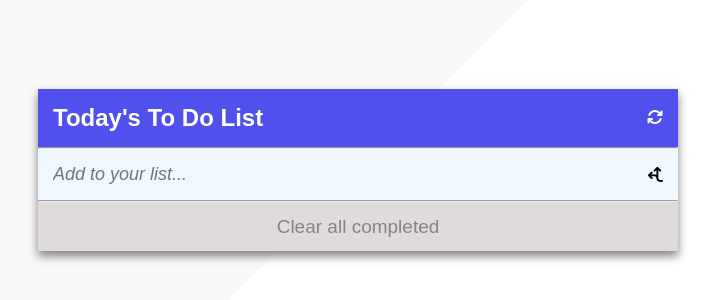
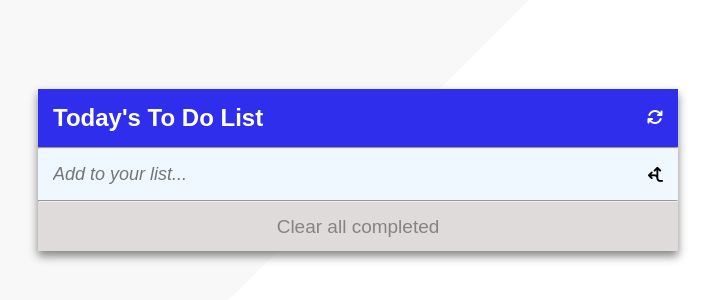
Before and after one commit to Progress2002/To-Do-List, a website built with webpack: page src/index.html in a window 1280 px wide. Shown: the part 230-530 px from the top of the page, without its empty margins (282-997 px from the left). Built offline with nearby package versions, Linux system fonts and the light colour scheme.

Commit message:
Modify style.css

```diff
--- a/src/style.css
+++ b/src/style.css
@@ -23,7 +23,7 @@ body {
   justify-content: space-between;
   align-items: center;
   padding: 15px;
-  background-color: rgb(80, 80, 236);
+  background-color: rgb(46, 46, 236);
   color: #fff;
 }
 
```
